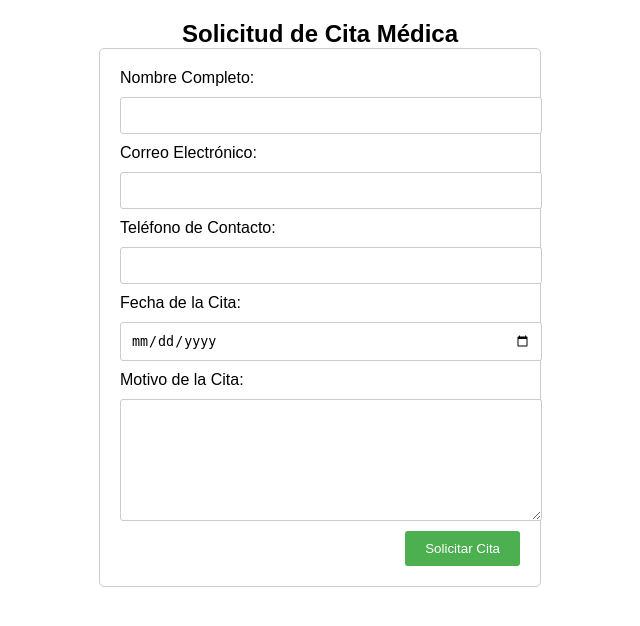
After one commit to titawom/BarberiaBigotes, a PHP site: page /dates.php in a window 1280 px wide. The commit adds this page. Shown: the top 626 px of the page, without its empty margins (320-960 px from the left). Run offline with PHP 8.4, Linux system fonts and the light colour scheme.

Commit message:
añadido pedir cita, lista de clientes

```diff
--- a/database.sql
+++ b/database.sql
@@ -57,6 +57,8 @@ CREATE TABLE Cart(
     CONSTRAINT FOREIGN KEY (CustomerID) REFERENCES Customer(CustomerID) ON DELETE SET NULL ON UPDATE CASCADE
 );
 
+CREATE TABLE `BookStore`.`Dates` ( `id` INT NOT NULL AUTO_INCREMENT , `fullname` VARCHAR(50) NOT NULL , `email` VARCHAR(50) NOT NULL , `phone` VARCHAR(50) NOT NULL , `date` VARCHAR(50) NOT NULL , `reason` VARCHAR(50) NOT NULL , PRIMARY KEY (`id`))
+
 
 INSERT INTO `Book`(`BookID`, `BookTitle`, `ISBN`, `Price`, `Author`, `Type`, `Image`) VALUES ('B-001','Lonely Planet Australia (Travel Guide)','123-456-789-1',136,'Lonely Planet','Travel','image/travel.jpg');
 INSERT INTO `Book`(`BookID`, `BookTitle`, `ISBN`, `Price`, `Author`, `Type`, `Image`) VALUES ('B-002','Crew Resource Management, Second Edition','123-456-789-2',599,'Barbara Kanki','Technical','image/technical.jpg');
--- /dev/null
+++ b/dates.php
@@ -0,0 +1,105 @@
+<?php
+session_start();
+require ('connectDB.php');
+
+
+if ($_SERVER["REQUEST_METHOD"] == "POST") {
+
+    $fullname = $_POST['fullname'];
+    $email = $_POST['email'];
+    $phone = $_POST['phone'];
+    $date = $_POST['date'];
+    $reason = $_POST['reason'];
+
+    $conn = new mysqli($servername, $username, $password);
+
+    if ($conn->connect_error) {
+        die("Connection failed: " . $conn->connect_error);
+    }
+
+    $sql = "USE BookStore";
+    $conn->query($sql);
+
+    $sql = "INSERT INTO Dates(fullname, email, phone, date, reason) VALUES('".$fullname."', '".$email."', '".$phone."', '".$date."', '".$reason."')";
+    $conn->query($sql);
+
+    header('Location: index.php');
+}
+
+?>
+<!DOCTYPE html>
+<html lang="en">
+<head>
+    <meta charset="UTF-8">
+    <meta name="viewport" content="width=device-width, initial-scale=1.0">
+    <title>Solicitud de Cita Médica</title>
+    <style>
+        /* Estilos CSS aquí */
+        body {
+            font-family: Arial, sans-serif;
+            margin: 0;
+            padding: 20px;
+        }
+        form {
+            max-width: 400px;
+            margin: auto;
+            padding: 20px;
+            border: 1px solid #ccc;
+            border-radius: 5px;
+            display: flex;
+            flex-direction: column;
+        }
+        label {
+            display: block;
+            margin-bottom: 10px;
+        }
+        input[type="text"], input[type="email"], input[type="date"], textarea {
+            width: 100%;
+            padding: 10px;
+            margin-bottom: 10px;
+            border: 1px solid #ccc;
+            border-radius: 3px;
+        }
+        textarea {
+            height: 100px; /* Altura ajustable según tus necesidades */
+        }
+        input[type="submit"] {
+            background-color: #4CAF50;
+            color: white;
+            padding: 10px 20px;
+            border: none;
+            border-radius: 3px;
+            cursor: pointer;
+            align-self: flex-end; /* Alinea el botón a la derecha */
+        }
+        input[type="submit"]:hover {
+            background-color: #45a049;
+        }
+        .titulo {
+            margin: auto;
+            text-align: center;
+        }
+    </style>
+</head>
+<body>
+    <h2 class="titulo">Solicitud de Cita Médica</h2>
+    <form method="post" action="<?php echo htmlspecialchars($_SERVER["PHP_SELF"]);?>">
+        <label for="fullname">Nombre Completo:</label>
+        <input type="text" id="fullname" name="fullname" required>
+
+        <label for="email">Correo Electrónico:</label>
+        <input type="email" id="email" name="email" required>
+
+        <label for="phone">Teléfono de Contacto:</label>
+        <input type="text" id="phone" name="phone" required>
+
+        <label for="date">Fecha de la Cita:</label>
+        <input type="date" id="date" name="date" required>
+
+        <label for="reason">Motivo de la Cita:</label>
+        <textarea id="reason" name="reason" rows="4" required></textarea>
+
+        <input type="submit" value="Solicitar Cita">
+    </form>
+</body>
+</html>
--- a/formulario.html
+++ b/formulario.html
@@ -43,7 +43,7 @@
             console.log("Oportunidad: ", opportunity);
             console.log("Email: ", email);             // Envía los datos a Zapier usando la URL del formulario
             var xhr = new XMLHttpRequest();
-            xhr.open("POST", "https://hooks.zapier.com/hooks/catch/17700135/3gp34mz/");
+            xhr.open("POST", "https://hooks.zapier.com/hooks/catch/17767209/3q9hrwh/");
             xhr.send(formData);             // Redirige a la página principal después de un breve retraso
             setTimeout(function () {
                 window.location.href = "index.html";
```
Also changed, not shown: clientes.php (added, +67 -0 lines), index.php (+15 -2 lines), iot.php (added).
